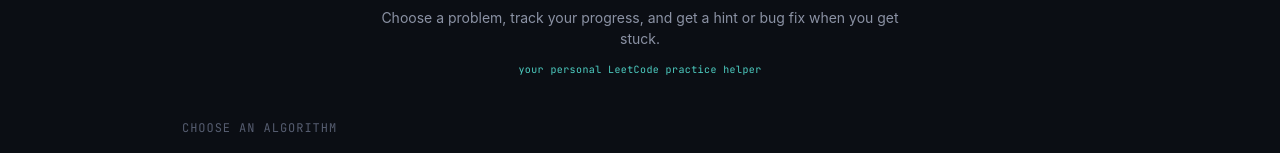
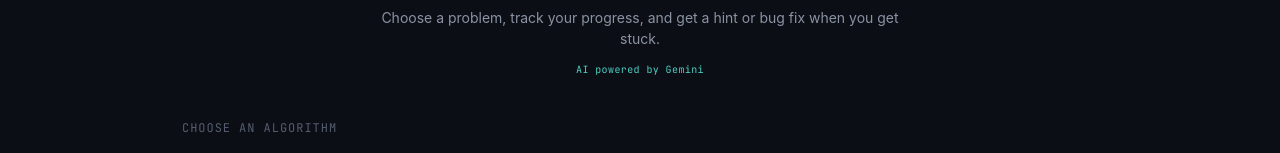
Before and after one commit to saumyarada/PrepAssistant, a React (Vite) app in the folder frontend/: page / in a window 1280 px wide. Shown: the part 232-385 px from the top of the page. Built offline with nearby package versions, Linux system fonts and the light colour scheme; no server answers.

Commit message:
Restore Gemini attribution

```diff
--- a/frontend/Hero.jsx
+++ b/frontend/Hero.jsx
@@ -5,7 +5,7 @@
         Solve your next <span className="accent">LeetCode</span> problem.
       </h1>
       <p>Choose a problem, track your progress, and get a hint or bug fix when you get stuck.</p>
-      <div className="hero-meta mono">your personal LeetCode practice helper</div>
+      <div className="hero-meta mono">AI powered by Gemini</div>
     </div>
   );
 }
```
